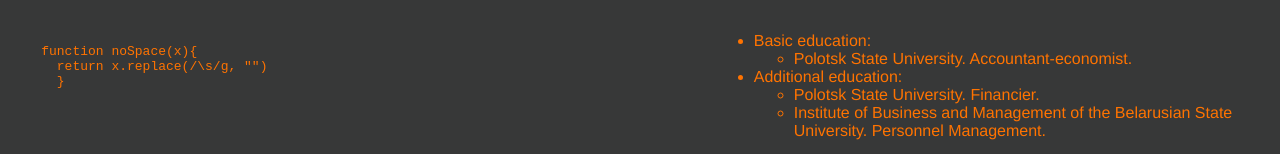
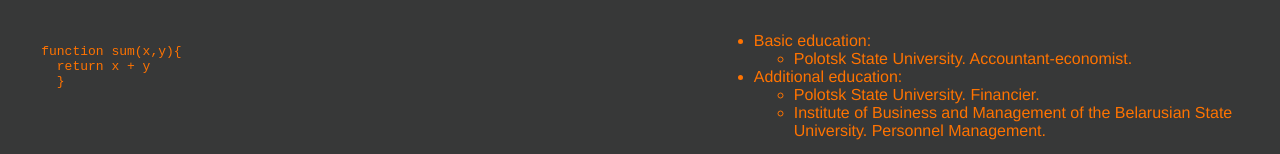
Before and after one commit to TRAHIM86/rsschool-cv, a plain HTML site: page index.html in a window 1280 px wide. Shown: the part 892-1046 px from the top of the page. Drawn offline with Linux system fonts and the light colour scheme.

Commit message:
fix: code

```diff
--- a/index.html
+++ b/index.html
@@ -69,8 +69,8 @@
         <h2>Code</h2>
         <pre>
         <code>
-  function noSpace(x){
-    return x.replace(/\s/g, "")
+  function sum(x,y){
+    return x + y
     }
         </code>
       </pre>
```
